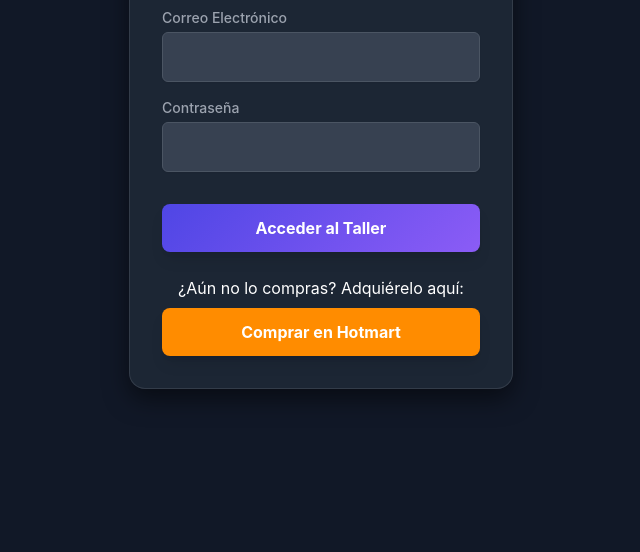
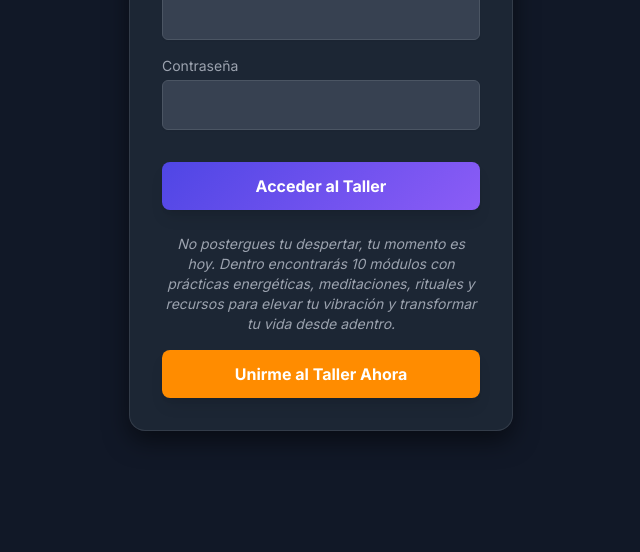
Before and after one commit to frecuenciassanadoras/reproductor-frecuencias-desarrollo, a plain HTML site: page taller.html in a window 1280 px wide. Shown: the part 248-800 px from the top of the page, without its empty margins (319-959 px from the left). Drawn offline with nearby package versions, Linux system fonts and the light colour scheme.

Commit message:
Update taller.html

```diff
--- a/taller.html
+++ b/taller.html
@@ -5,6 +5,9 @@
     <meta name="viewport" content="width=device-width, initial-scale=1.0">
     <title>Acceso al Taller</title>
     <script src="https://cdn.tailwindcss.com"></script>
+    <link rel="preconnect" href="https://fonts.googleapis.com">
+    <link rel="preconnect" href="https://fonts.gstatic.com" crossorigin>
+    <link href="https://fonts.googleapis.com/css2?family=Inter:wght@400;600;700&display=swap" rel="stylesheet">
     <style>
         body {
             background-color: #111827;
@@ -14,6 +17,9 @@
             justify-content: center;
             align-items: center;
             min-height: 100vh;
+            margin: 0;
+            padding: 1rem;
+            box-sizing: border-box;
         }
         .container {
             background: rgba(31, 41, 55, 0.9);
@@ -22,6 +28,8 @@
             border-radius: 1rem;
             padding: 2rem;
             box-shadow: 0 10px 25px rgba(0, 0, 0, 0.5);
+            max-width: 450px;
+            width: 100%;
         }
         .input-field {
             background-color: #374151;
@@ -61,10 +69,14 @@
             </button>
         </form>
 
-        <p class="text-center mt-6">¿Aún no lo compras? Adquiérelo aquí:</p>
-        <a href="https://pay.hotmart.com/J99664409O?off=ompz33n5&checkoutMode=10" target="_blank" class="w-full mt-2 text-white font-bold py-3 px-4 rounded-lg shadow-lg flex items-center justify-center gap-2" style="background-color: #ff8c00;">
-            <span>Comprar en Hotmart</span>
-        </a>
+        <div class="text-center mt-6">
+            <p class="text-gray-400 text-sm italic mb-4">
+                No postergues tu despertar, tu momento es hoy. Dentro encontrarás 10 módulos con prácticas energéticas, meditaciones, rituales y recursos para elevar tu vibración y transformar tu vida desde adentro.
+            </p>
+            <a href="https://pay.hotmart.com/J99664409O?off=ompz33n5&checkoutMode=10" target="_blank" class="w-full mt-2 text-white font-bold py-3 px-4 rounded-lg shadow-lg flex items-center justify-center gap-2" style="background-color: #ff8c00;">
+                <span>Unirme al Taller Ahora</span>
+            </a>
+        </div>
         <div id="status-message-taller" class="text-center mt-4 text-sm font-medium hidden"></div>
     </div>
 
@@ -94,7 +106,6 @@
                     statusMessage.textContent = '¡Inicio de sesión exitoso! Redirigiendo...';
                     statusMessage.className = 'text-center mt-4 text-sm font-medium text-green-500';
                     setTimeout(() => {
-                        // Redirigir a la página del taller una vez que se verifique
                         window.location.href = 'taller-contenido.html';
                     }, 1000);
                 } else {
```
